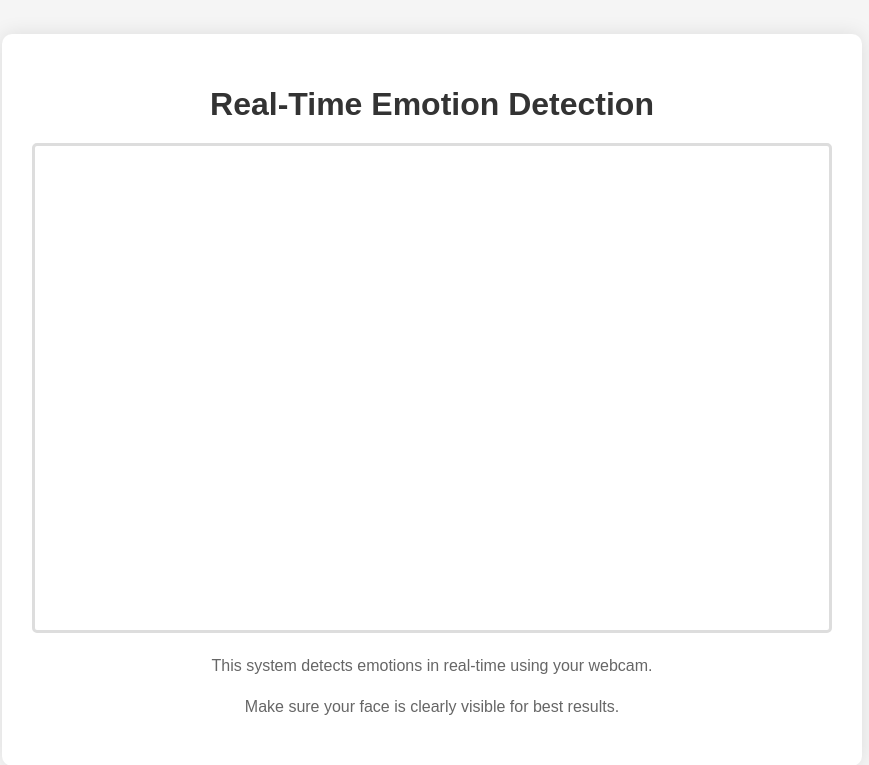
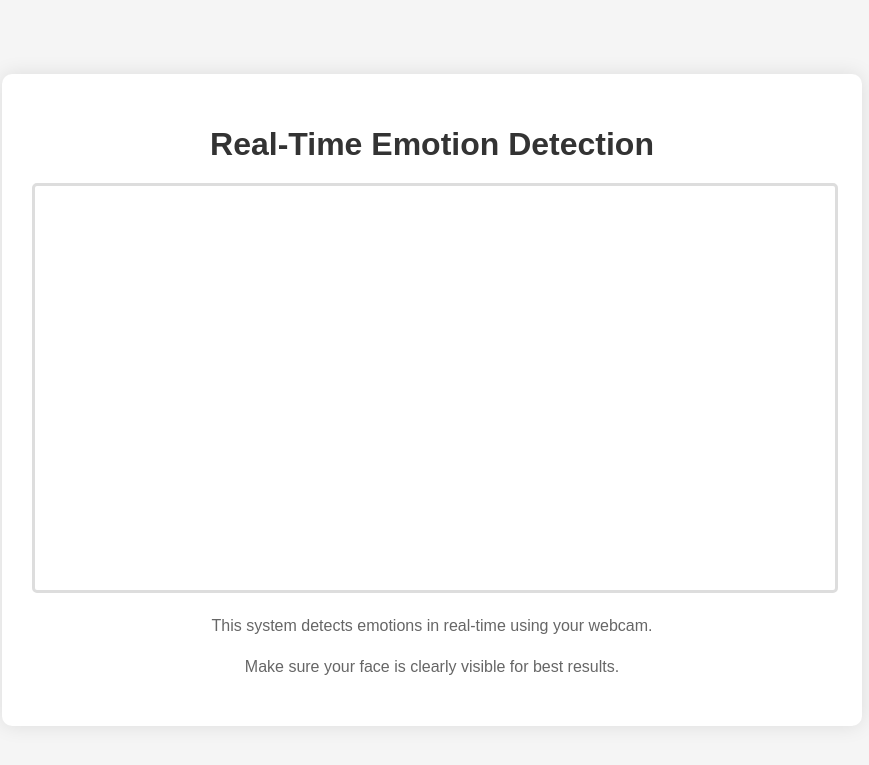
Before and after one commit to Arunima04/RealtimeEmotionDetection, a Flask app: page / in a window 1280 px wide. Shown: the top 765 px of the page, without its empty margins (208-1077 px from the left). Run offline with Flask 3, Linux system fonts and the light colour scheme.

Commit message:
Update style.css

```diff
--- a/static/style.css
+++ b/static/style.css
@@ -29,11 +29,14 @@
     border: 3px solid #ddd;
     border-radius: 5px;
     overflow: hidden;
+    width: 100%;
+    height: auto;
 }
 
-.video-container img {
+.video-container video {
     width: 100%;
-    display: block;
+    height: 100%;
+    object-fit: cover; /* This ensures the video fills the container */
 }
 
 .instructions {
```
